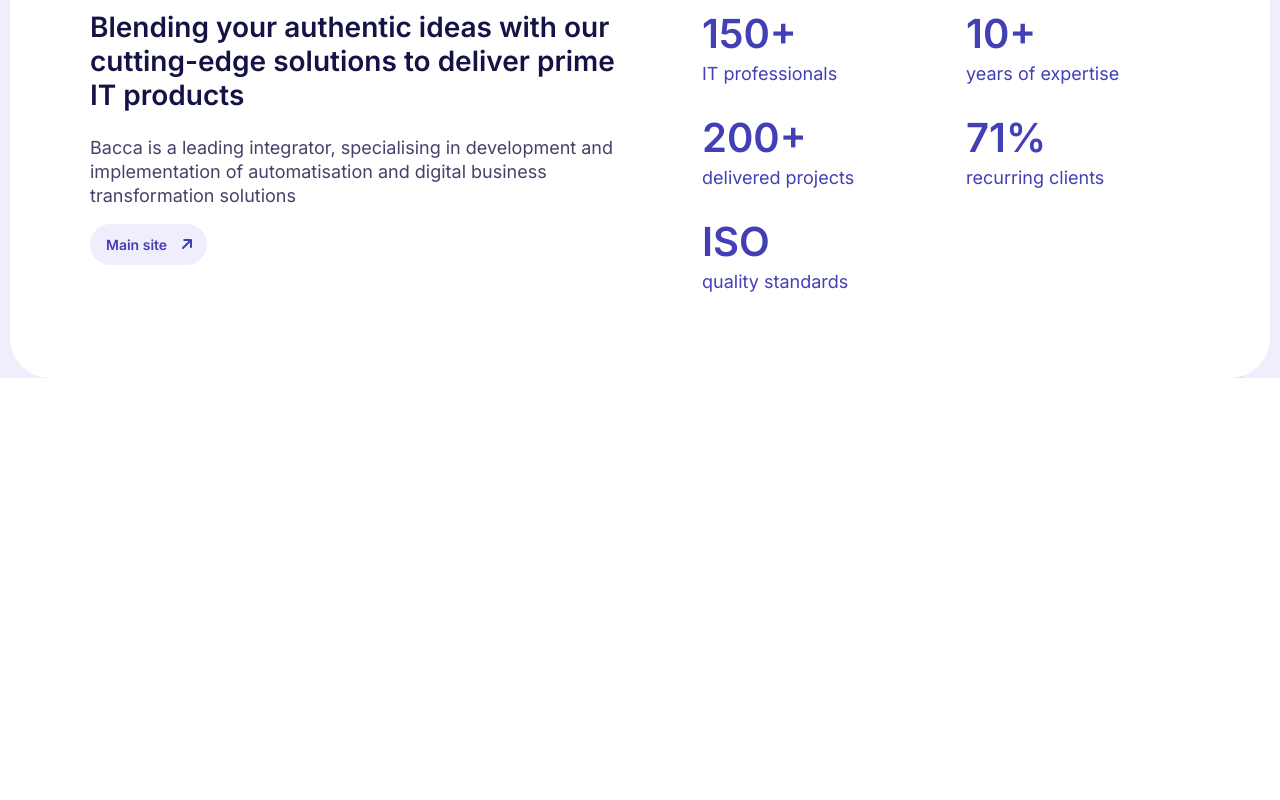
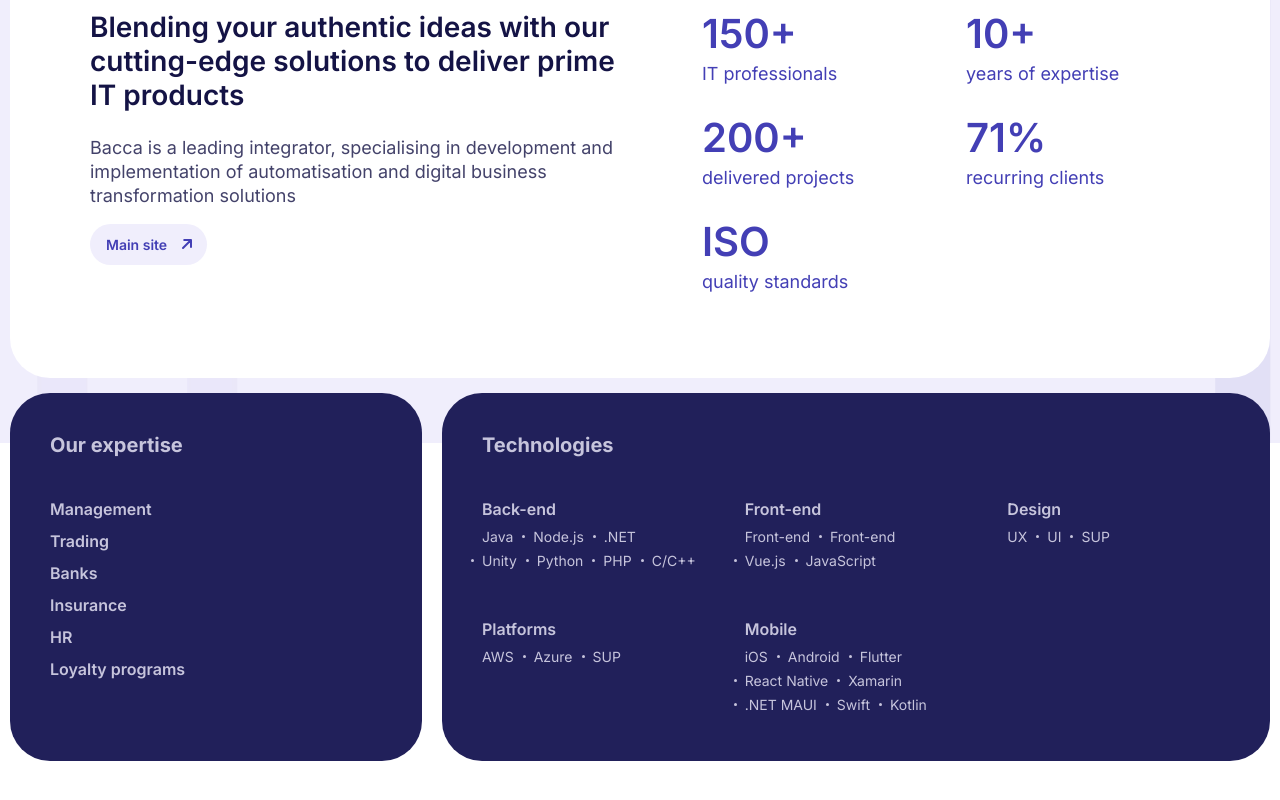
Before and after one commit to Enzhy58/bacca, a plain HTML site: page index.html in a window 1280 px wide. Shown: the part 1098-1898 px from the top of the page. Before the commit the page ends 1496 px from the top, so only its background shows below. Drawn offline with Linux system fonts and the light colour scheme.

Commit message:
added services block

```diff
--- a/css/style.css
+++ b/css/style.css
@@ -38,6 +38,7 @@ body {
     background-position: center;
     background-repeat: no-repeat;
     background-size: cover;
+    padding-bottom: 65px;
 }
 
 .link--light {
@@ -165,10 +166,6 @@ body {
     margin: 0 28px 16px 28px;
 }
 
-.description {
-    margin-bottom: 20px;
-}
-
 .description__inner {
     background-color: #fff;
     border-radius: 40px;
@@ -217,3 +214,90 @@ body {
     font-size: 40px;
     line-height: 48px;
 }
+
+.services {
+    position: relative;
+    top: -50px;
+}
+
+.services__inner {
+    display: flex;
+}
+
+.services__item {
+    border-radius: 40px;
+    background-color: #21205A;
+    color: rgba(240, 238, 252, 0.8);
+    font-weight: 600;
+    padding: 40px;
+}
+
+.services__title {
+    font-size: 20px;
+    margin-bottom: 40px;
+}
+
+.expertise {
+    max-width: 412px;
+    width: 100%;
+    margin-right: 20px;
+}
+
+.expertise__item,
+.technologies__item {
+    font-size: 16px;
+}
+
+.expertise__item:not(:last-child) {
+    margin-bottom: 8px;
+}
+
+.technologies {
+    max-width: 844px;
+    width: 100%;
+}
+
+.technologies__list {
+    display: grid;
+    grid-template-columns: repeat(3, 1fr);
+    grid-gap: 40px;
+}
+
+.orientation {
+    display: block;
+    margin-bottom: 8px;
+}
+
+.orientation__list {
+    max-width: 244px;
+    width: 100%;
+    display: flex;
+    flex-wrap: wrap;
+}
+
+.orientation__item {
+    font-weight: 400;
+    font-size: 14px;
+    line-height: 16px;
+    margin-bottom: 8px;
+    position: relative;
+}
+
+.orientation__item::after {
+    content: '';
+    position: absolute;
+    height: 3px;
+    width: 3px;
+    left: -11px;
+    top: 40%;
+    background-color: rgba(240, 238, 252, 0.8);
+    border-radius: 50%;
+}
+
+.orientation__item:first-child::after {
+    display: none;
+}
+
+.orientation__item:not(:last-child) {
+    margin-right: 20px;
+}
--- a/index.html
+++ b/index.html
@@ -145,8 +145,84 @@
                 </div>
             </div>
 
+        </div>
 
+        <div class="services">
+            <div class="container">
+                <ul class="services__inner">
+
+                    <li class="services__item expertise">
+                        <h2 class="services__title">Our expertise</h2>
+                        <ul class="expertise__list">
+                            <li class="expertise__item">Management</li>
+                            <li class="expertise__item">Trading</li>
+                            <li class="expertise__item">Banks</li>
+                            <li class="expertise__item">Insurance</li>
+                            <li class="expertise__item">HR</li>
+                            <li class="expertise__item">Loyalty programs</li>
+                        </ul>
+                    </li>
+
+                    <li class="services__item technologies">
+                        <h2 class="services__title">Technologies</h2>
+                        <ul class="technologies__list">
+                            <li class="technologies__item">
+                                <span class="orientation">Back-end</span>
+                                <ul class="orientation__list">
+                                    <li class="orientation__item">Java</li>
+                                    <li class="orientation__item">Node.js</li>
+                                    <li class="orientation__item">.NET</li>
+                                    <li class="orientation__item">Unity</li>
+                                    <li class="orientation__item">Python</li>
+                                    <li class="orientation__item">PHP</li>
+                                    <li class="orientation__item">C/C++</li>
+                                </ul>
+                            </li>
+                            <li class="technologies__item">
+                                <span class="orientation">Front-end</span>
+                                <ul class="orientation__list">
+                                    <li class="orientation__item">Front-end</li>
+                                    <li class="orientation__item">Front-end</li>
+                                    <li class="orientation__item">Vue.js</li>
+                                    <li class="orientation__item">JavaScript</li>
+                                </ul>
+                            </li>
+                            <li class="technologies__item">
+                                <span class="orientation">Design</span>
+                                <ul class="orientation__list">
+                                    <li class="orientation__item">UX</li>
+                                    <li class="orientation__item">UI</li>
+                                    <li class="orientation__item">SUP</li>
+                                </ul>
+                            </li>
+                            <li class="technologies__item">
+                                <span class="orientation">Platforms</span>
+                                <ul class="orientation__list">
+                                    <li class="orientation__item">AWS</li>
+                                    <li class="orientation__item">Azure</li>
+                                    <li class="orientation__item">SUP</li>
+                                </ul>
+                            </li>
+                            <li class="technologies__item">
+                                <span class="orientation">Mobile</span>
+                                <ul class="orientation__list">
+                                    <li class="orientation__item">iOS</li>
+                                    <li class="orientation__item">Android</li>
+                                    <li class="orientation__item">Flutter</li>
+                                    <li class="orientation__item">React Native</li>
+                                    <li class="orientation__item">Xamarin</li>
+                                    <li class="orientation__item">.NET MAUI</li>
+                                    <li class="orientation__item">Swift</li>
+                                    <li class="orientation__item">Kotlin</li>
+                                </ul>
+                            </li>
+                        </ul>
+                    </li>
+
+                </ul>
+            </div>
         </div>
+
     </div>
     <script src="js/main.js"></script>
 </body>
```
Also changed, not shown: images/bg2.jpg (added).
